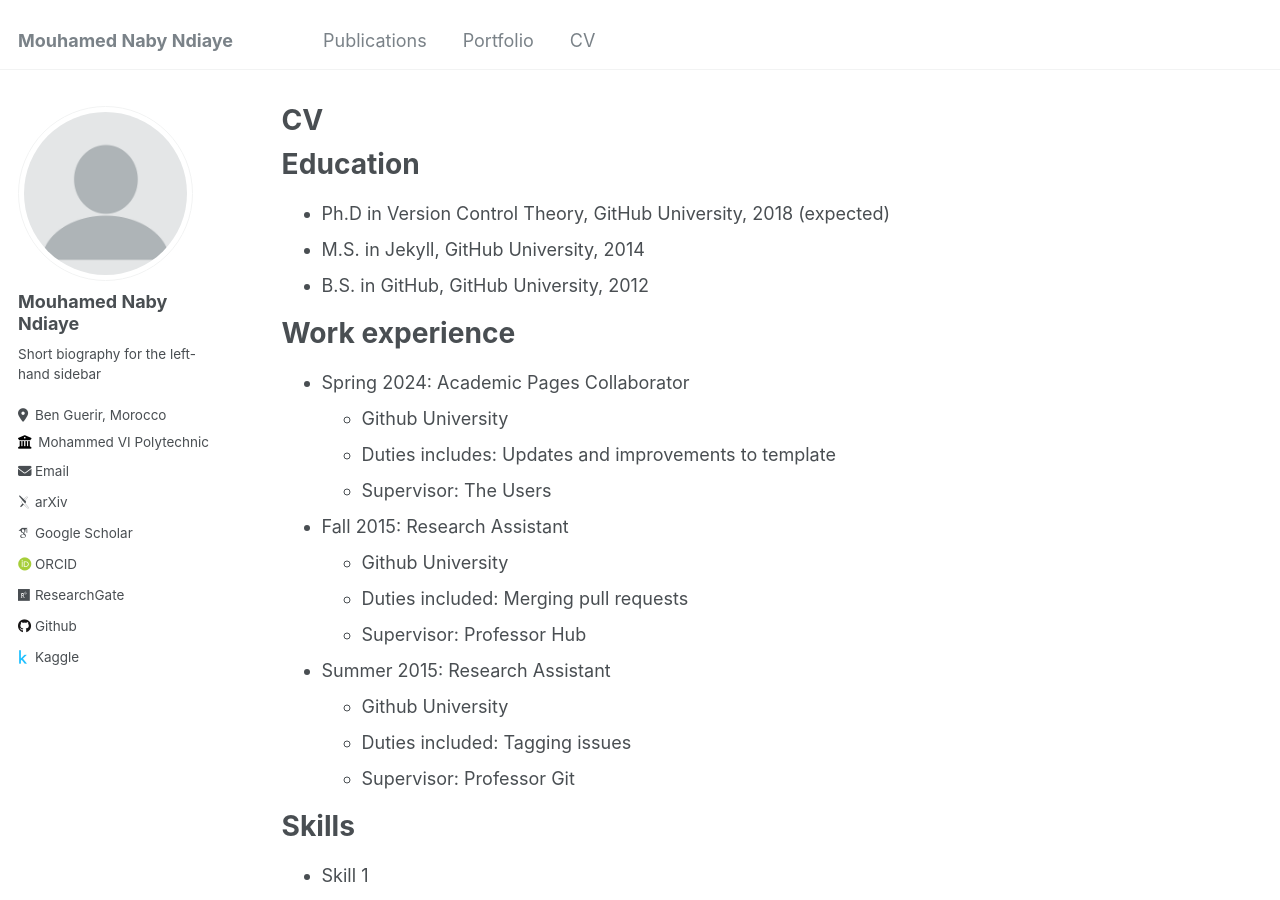
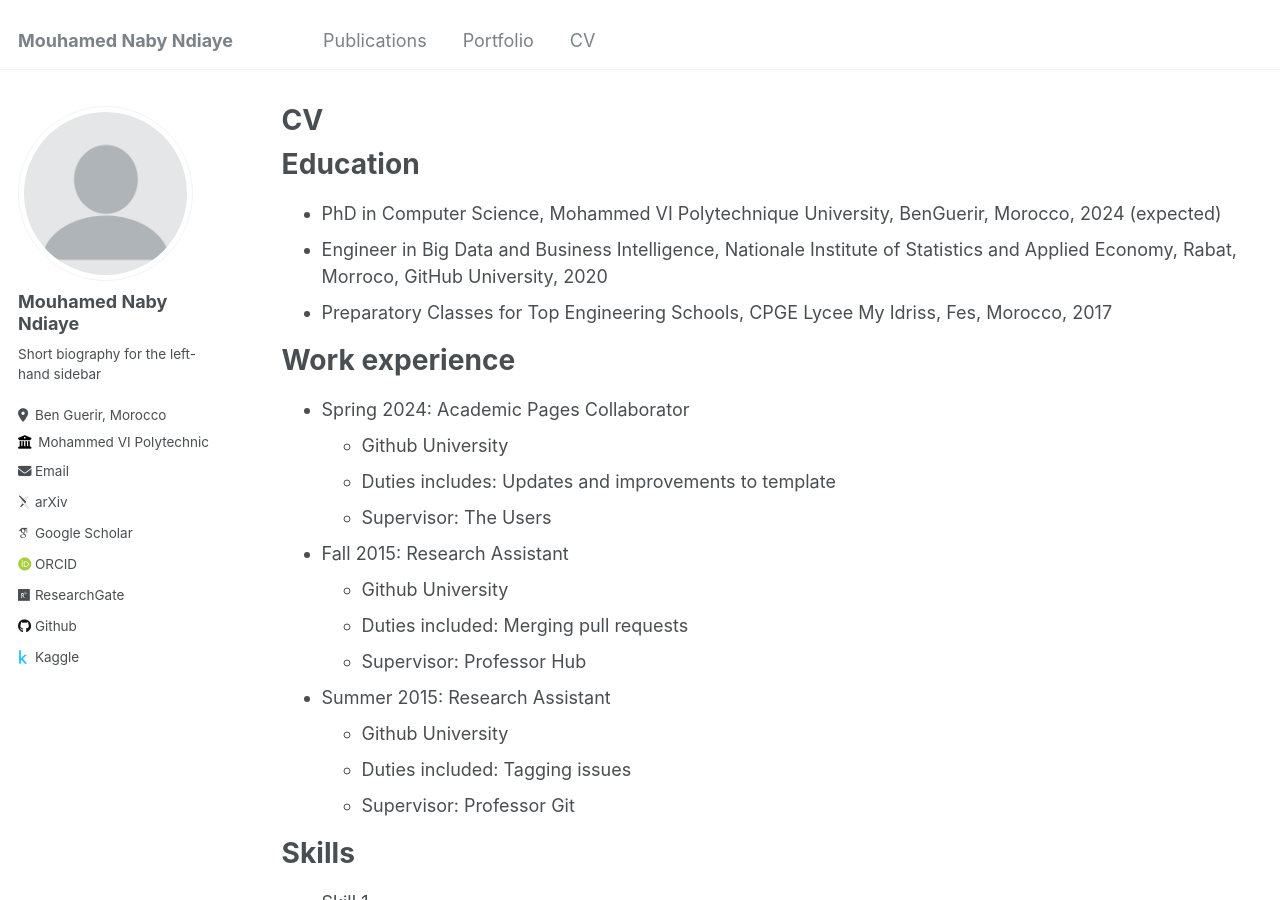
Before and after one commit to Nabzozifo/Nabzozifo.github.io, a Jekyll site: the page built from _pages/cv.md, in a window 1280 px wide and 900 px high. Built offline with Jekyll 4.4.1, drawn with Linux system fonts in a browser that asks for light colours; some web fonts are replaced.

Commit message:
Update cv.md

```diff
--- a/_pages/cv.md
+++ b/_pages/cv.md
@@ -11,9 +11,9 @@ redirect_from:
 
 Education
 ======
-* Ph.D in Version Control Theory, GitHub University, 2018 (expected)
-* M.S. in Jekyll, GitHub University, 2014
-* B.S. in GitHub, GitHub University, 2012
+* PhD in Computer Science, Mohammed VI Polytechnique University, BenGuerir, Morocco, 2024 (expected)
+* Engineer in Big Data and Business Intelligence, Nationale Institute of Statistics and Applied Economy, Rabat, Morroco, GitHub University, 2020
+* Preparatory Classes for Top Engineering Schools, CPGE Lycee My Idriss, Fes, Morocco, 2017
 
 Work experience
 ======
```
